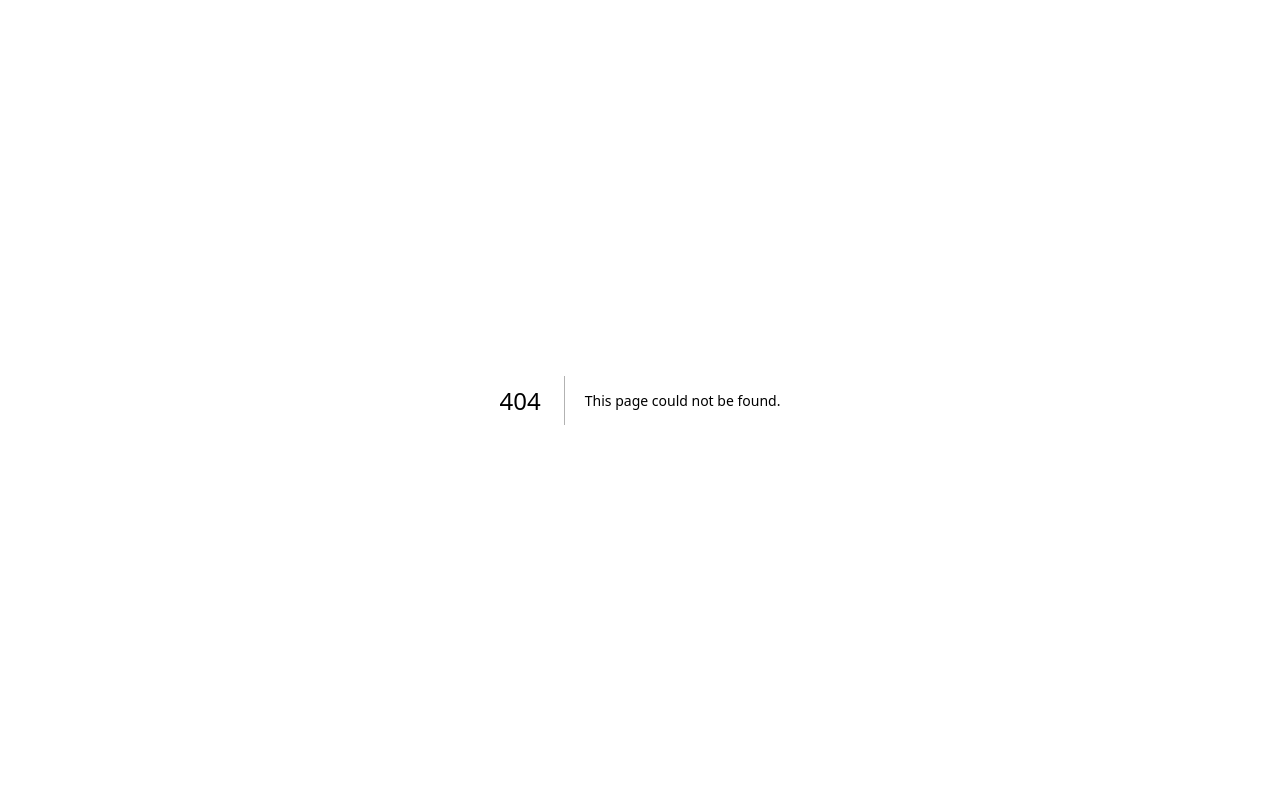
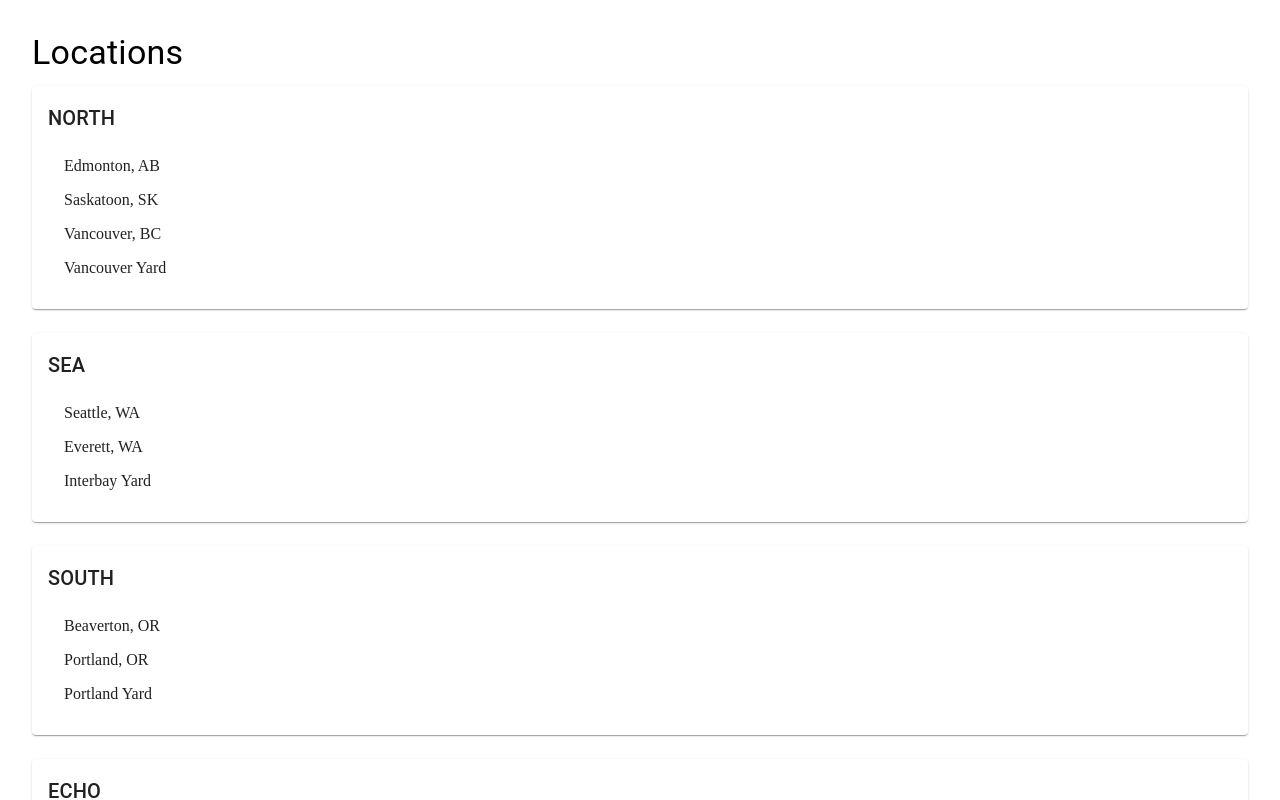
Before and after one commit to MyTurnyet/switch-this, a Next.js app: page /locations in a window 1280 px wide. Before the commit this address had no page. Shown: the top 800 px of the page. Built offline with nearby package versions, Linux system fonts and the light colour scheme.

Commit message:
fix: move locations page to app directory and fix build

```diff
--- a/next.config.ts
+++ b/next.config.ts
@@ -1,11 +1,13 @@
 import type { NextConfig } from "next";
 
 const nextConfig: NextConfig = {
-    appDir: true,
   typescript: {
     ignoreBuildErrors: false,
   },
-  swcMinify: true,
+  pageExtensions: ['tsx', 'ts', 'jsx', 'js'],
+  experimental: {
+    swcMinify: true,
+  },
 };
 
 export default nextConfig;
--- /dev/null
+++ b/src/app/locations/page.tsx
@@ -0,0 +1,42 @@
+import React from 'react';
+import locationsData from '../../data/locations.json';
+import { Box, Typography, List, ListItem, Paper } from '@mui/material';
+
+interface Location {
+  _id: { $oid: string };
+  stationName: string;
+  block: string;
+  ownerId: { $oid: string };
+}
+
+export default function Locations() {
+  const locationsByBlock = locationsData.reduce((acc: Record<string, Location[]>, location: Location) => {
+    if (!acc[location.block]) {
+      acc[location.block] = [];
+    }
+    acc[location.block].push(location);
+    return acc;
+  }, {});
+
+  return (
+    <Box sx={{ p: 3 }}>
+      <Typography variant="h4" gutterBottom>
+        Locations
+      </Typography>
+      {Object.entries(locationsByBlock).map(([block, locations]) => (
+        <Paper key={block} sx={{ mb: 3, p: 2 }}>
+          <Typography variant="h6" gutterBottom>
+            {block}
+          </Typography>
+          <List>
+            {locations.map((location) => (
+              <ListItem key={location._id.$oid}>
+                {location.stationName}
+              </ListItem>
+            ))}
+          </List>
+        </Paper>
+      ))}
+    </Box>
+  );
+}
```
Also changed, not shown: 1 other file (tests, documents, lock files or other folders).
